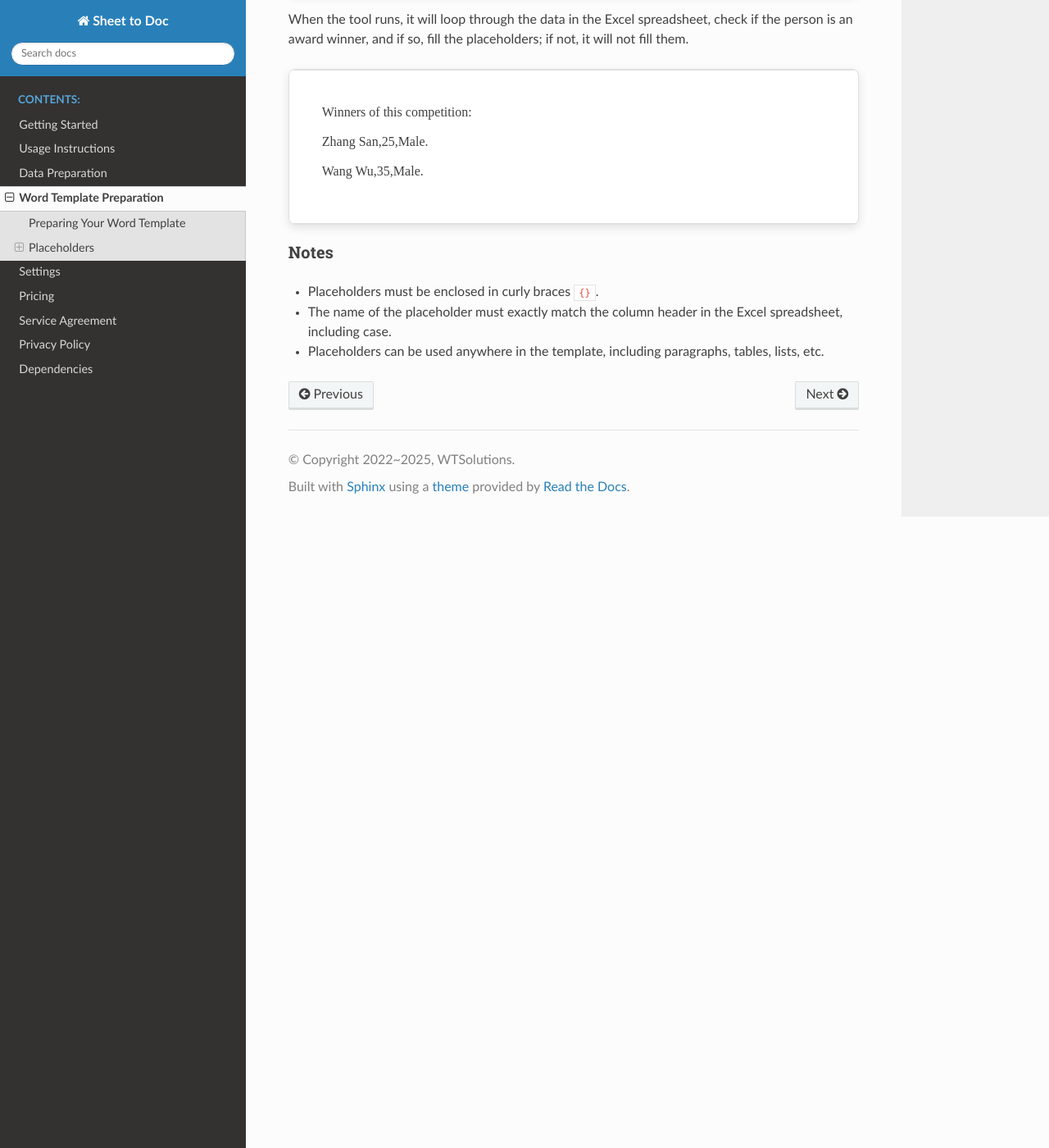
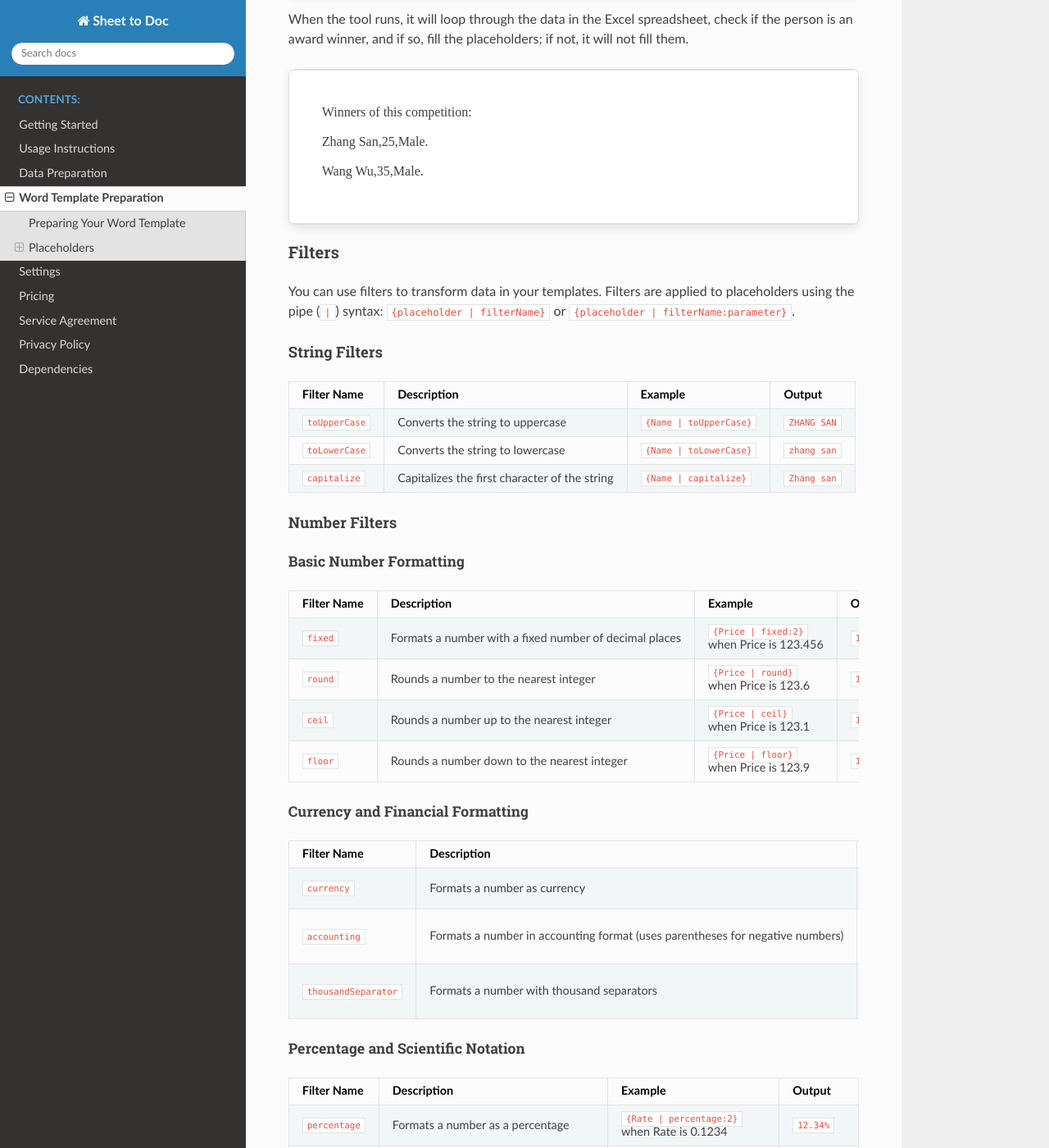
Before and after one commit to he-yang/sheet-to-doc, a Sphinx documentation site: the page built from source/WordTemplate.md, in a window 1280 px wide and 1400 px high, scrolled down 2847 px. Shown: the whole window at 82% size. Built offline with Sphinx 7.4.7 and the Read the Docs theme 3.1.0, drawn with Linux system fonts in a browser that asks for light colours; some of the changed text lies outside the part shown.

Commit message:
add filters

```diff
--- a/source/WordTemplate.md
+++ b/source/WordTemplate.md
@@ -135,6 +135,49 @@ Wang Wu,35,Male.
 
 </div>
 
+### Filters
+
+You can use filters to transform data in your templates. Filters are applied to placeholders using the pipe (`|`) syntax: `{placeholder | filterName}` or `{placeholder | filterName:parameter}`.
+
+#### String Filters
+
+| Filter Name | Description | Example | Output |
+|-------------|-------------|---------|--------|
+| `toUpperCase` | Converts the string to uppercase | `{Name \| toUpperCase}` | `ZHANG SAN` |
+| `toLowerCase` | Converts the string to lowercase | `{Name \| toLowerCase}` | `zhang san` |
+| `capitalize` | Capitalizes the first character of the string | `{Name \| capitalize}` | `Zhang san` |
+
+#### Number Filters
+
+##### Basic Number Formatting
+
+| Filter Name | Description | Example | Output |
+|-------------|-------------|---------|--------|
+| `fixed` | Formats a number with a fixed number of decimal places | `{Price \| fixed:2}` when Price is 123.456 | `123.46` |
+| `round` | Rounds a number to the nearest integer | `{Price \| round}` when Price is 123.6 | `124` |
+| `ceil` | Rounds a number up to the nearest integer | `{Price \| ceil}` when Price is 123.1 | `124` |
+| `floor` | Rounds a number down to the nearest integer | `{Price \| floor}` when Price is 123.9 | `123` |
+
+##### Currency and Financial Formatting
+
+| Filter Name | Description | Example | Output |
+|-------------|-------------|---------|--------|
+| `currency` | Formats a number as currency | `{Price \| currency:$:2}` when Price is 1234.56 | `$1,234.56` |
+| `accounting` | Formats a number in accounting format (uses parentheses for negative numbers) | `{Price \| accounting:$:2}` when Price is -1234.56 | `$(1,234.56)` |
+| `thousandSeparator` | Formats a number with thousand separators | `{Price \| thousandSeparator:2}` when Price is 1234567.89 | `1,234,567.89` |
+
+##### Percentage and Scientific Notation
+
+| Filter Name | Description | Example | Output |
+|-------------|-------------|---------|--------|
+| `percentage` | Formats a number as a percentage | `{Rate \| percentage:2}` when Rate is 0.1234 | `12.34%` |
+| `scientific` | Formats a number in scientific notation | `{Value \| scientific:2}` when Value is 123456 | `1.23e+05` |
+
+##### Number Abbreviation
+
+| Filter Name | Description | Example | Output |
+|-------------|-------------|---------|--------|
+| `shortNumber` | Formats a number in short form (K, M, B) | `{Amount \| shortNumber}` when Amount is 1234567 | `1.23M` |
 
 ### Notes
 
--- a/source/conf.py
+++ b/source/conf.py
@@ -9,7 +9,7 @@
 project = 'Sheet to Doc'
 copyright = '2022~2025, WTSolutions'
 author = 'WTSolutions'
-release = '1.3.0.0'
+release = '1.4.0.0'
 
 # -- General configuration ---------------------------------------------------
 # https://www.sphinx-doc.org/en/master/usage/configuration.html#general-configuration
```
Also changed, not shown: source/ExcelData.md (+2 -0 lines), source/Pricing.md (+0 -1 lines), source/getstarted.md (+3 -3 lines), 4 other files.
